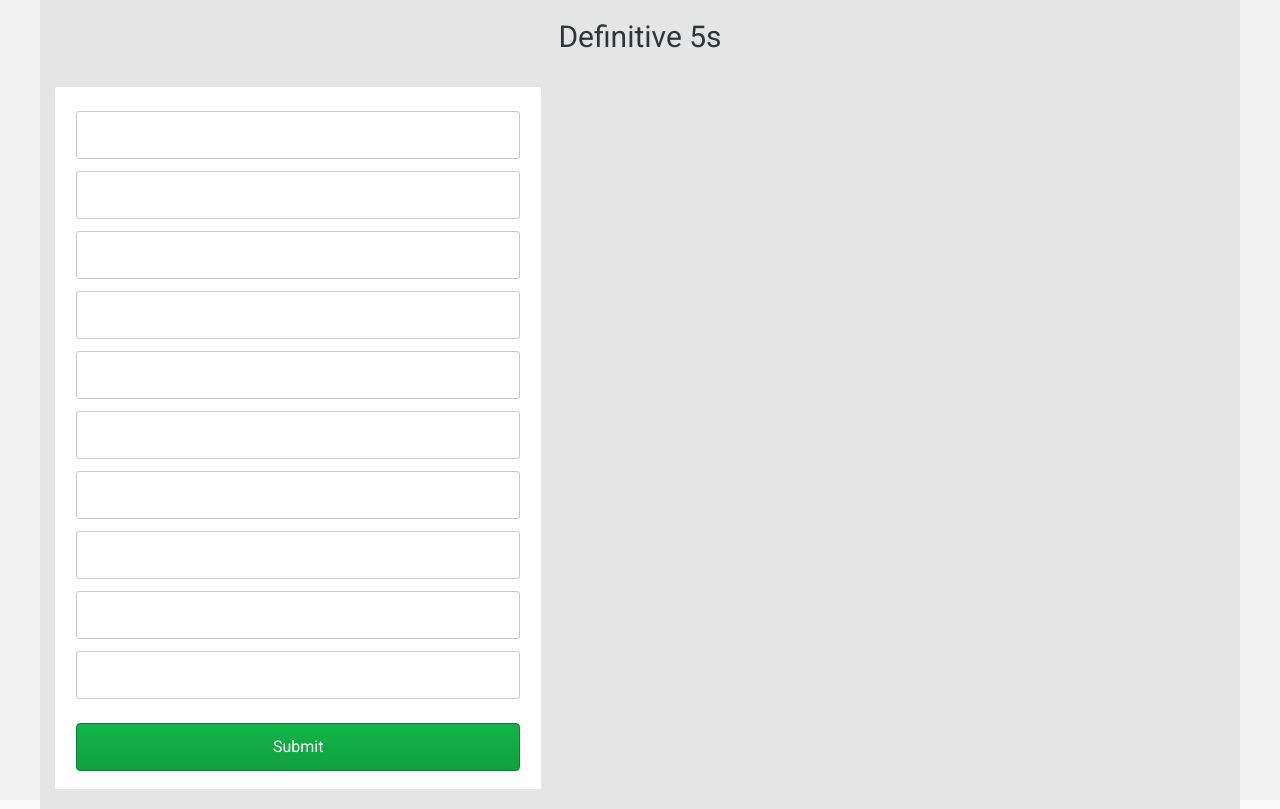
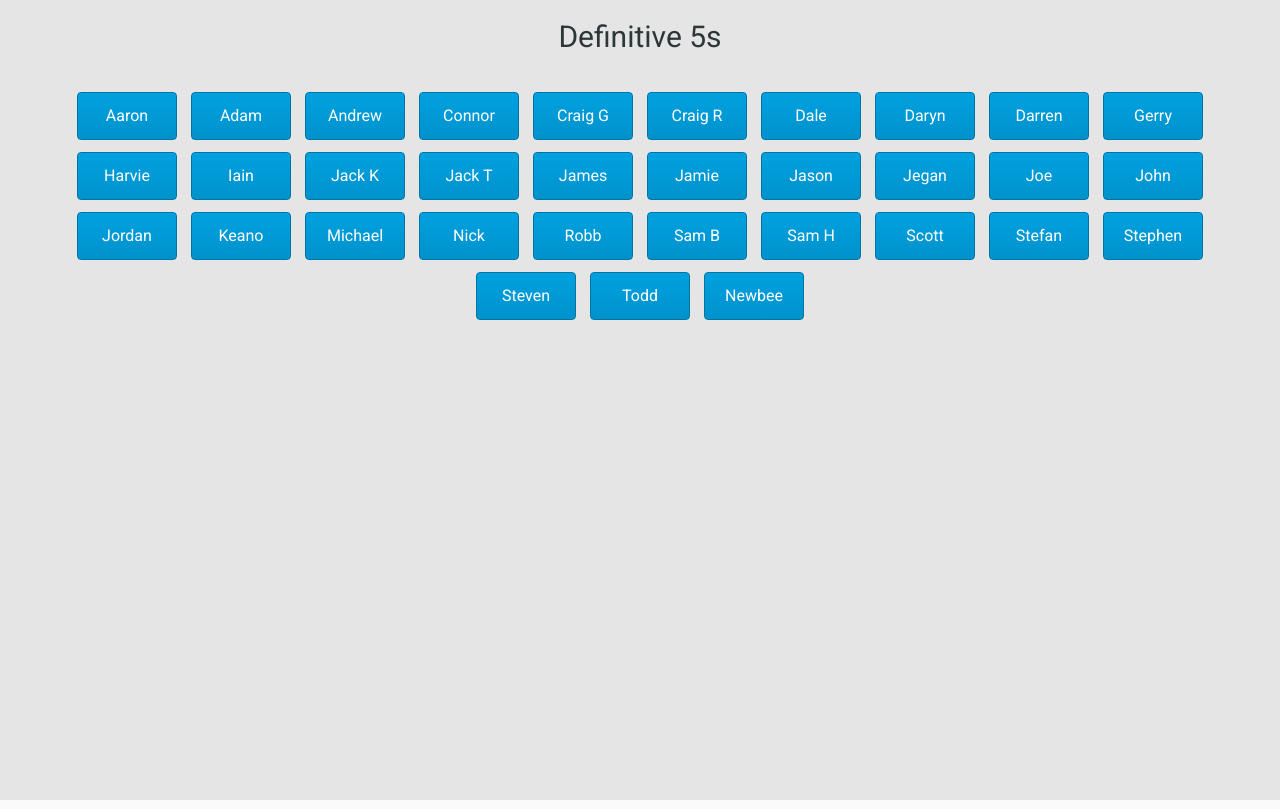
Before and after one commit to jordandavidson1990/team-generator, a React (Create React App) app: page / in a window 1280 px wide. Built offline with nearby package versions, Linux system fonts and the light colour scheme; no server answers.

Commit message:
adds clickable names

```diff
--- a/src/App.tsx
+++ b/src/App.tsx
@@ -3,7 +3,7 @@ import MainContainer from "./containers/MainContainer";
 
 function App() {
   return (
-    <div className="App ch-bg--grey-2">
+    <div className="App ch-bg--grey-3">
       <MainContainer />
     </div>
   );
--- a/src/components/Input.js
+++ b/src/components/Input.js
@@ -1,10 +1,10 @@
 import { useState } from "react";
 
-const Input = ({ i }) => {
-  const [input, setInput] = useState("");
+const Input = ({ i, lad }) => {
+  const [input, setInput] = useState(lad === "Newbee" ? "" : lad);
   return (
     <input
-      key={i}
+      key={lad}
       className="ch-mv--1 ch-form__control"
       value={input}
       onChange={e => setInput(e.target.value)}
--- /dev/null
+++ b/src/components/LadListItem.js
@@ -0,0 +1,13 @@
+const LadListItem = ({ lad, handleClick }) => {
+  return (
+    <button
+      className="ch-btn ch-btn--primary ch-ma--1"
+      onClick={() => handleClick(lad)}
+      style={{ width: "100px" }}
+    >
+      {lad}
+    </button>
+  );
+};
+
+export default LadListItem;
--- /dev/null
+++ b/src/components/ListOfLads.js
@@ -0,0 +1,20 @@
+import LadsSeeds from "../data/ladsSeeds.json";
+import LadListItem from "./LadListItem";
+
+const ListOfLads = ({ handleClick, clickedLads }) => {
+  const lads = sessionStorage.getItem("lads")
+    ? sessionStorage.getItem("lads")
+    : LadsSeeds.lads;
+
+  return (
+    <div className="ch-mb--3">
+      {lads
+        .filter(lad => !clickedLads.includes(lad))
+        .map(lad => (
+          <LadListItem lad={lad} handleClick={handleClick} key={lad} />
+        ))}
+    </div>
+  );
+};
+
+export default ListOfLads;
--- a/src/components/MixedTeams.js
+++ b/src/components/MixedTeams.js
@@ -13,7 +13,9 @@ const MixedTeams = ({ members, pokemonNames }) => {
           {capitalizeFirstLetter(shuffledPokemon[0])}
         </h2>
         {firstTeam.map(member => (
-          <h5 className="ch-fs--4">{capitalizeFirstLetter(member)}</h5>
+          <h5 className="ch-fs--4" key={member}>
+            {capitalizeFirstLetter(member)}
+          </h5>
         ))}
       </div>
       <hr className="ch-mv--4 ch-bg--ac-green ch-bb--3 ch-bc--ac-green" />
@@ -23,7 +25,9 @@ const MixedTeams = ({ members, pokemonNames }) => {
           {capitalizeFirstLetter(shuffledPokemon[1])}
         </h2>
         {lastTeam.map(member => (
-          <h5 className="ch-fs--4">{capitalizeFirstLetter(member)}</h5>
+          <h5 className="ch-fs--4" key={member}>
+            {capitalizeFirstLetter(member)}
+          </h5>
         ))}
       </div>
     </div>
--- a/src/components/TeamMembersList.js
+++ b/src/components/TeamMembersList.js
@@ -1,19 +1,31 @@
 import Input from "./Input";
 
-const TeamMembersList = ({ handleSubmit }) => {
-  const arrayOf10 = Array(10).fill(0);
+const TeamMembersList = ({ handleSubmit, clickedLads, removeLad }) => {
   return (
     <form onSubmit={handleSubmit} className="ch-width--5">
       <div className="ch-card">
         <div className="ch-card__content">
           <div className="ch-display--flex ch-form__group ch-flex-flow--column-wrap ch-mb--3">
-            {arrayOf10.map((x, i) => (
-              <Input i={i} key={i} />
+            {clickedLads.map((lad, i) => (
+              <div className="ch-display--flex" key={lad}>
+                <Input i={lad} lad={lad} />
+                <p
+                  className="ch-fs--2 ch-color--ac-red ch-text--bold ch-mt--auto ch-mb--auto ch-ml--1"
+                  onClick={() => removeLad(lad)}
+                >
+                  X
+                </p>
+              </div>
             ))}
           </div>
-          <button className="ch-btn ch-btn--success ch-width--12" type="submit">
-            Submit
-          </button>
+          {clickedLads.length === 10 && (
+            <button
+              className="ch-btn ch-btn--success ch-width--12"
+              type="submit"
+            >
+              Submit
+            </button>
+          )}
         </div>
       </div>
     </form>
--- a/src/containers/MainContainer.jsx
+++ b/src/containers/MainContainer.jsx
@@ -1,18 +1,20 @@
 import { useEffect, useState } from "react";
+import ListOfLads from "../components/ListOfLads";
 import MixedTeams from "../components/MixedTeams";
 import TeamMembersList from "../components/TeamMembersList";
 
 const MainContainer = () => {
-  const [members, setmembers] = useState([]);
+  const [members, setMembers] = useState([]);
   const [pokemonNames, setPokemonNames] = useState([]);
+  const [clickedLads, setClickedLads] = useState([]);
 
   const handleSubmit = e => {
     e.preventDefault();
-    setmembers([]);
+    setMembers([]);
     const valuesArray = Object.values(e.target).map(object => object.value);
     valuesArray.forEach(value => {
       if (value) {
-        setmembers(prev => [...prev, value]);
+        setMembers(prev => [...prev, value]);
       }
     });
   };
@@ -26,15 +28,37 @@ const MainContainer = () => {
       });
   }, []);
 
+  const handleClickLad = lad => {
+    if (!members.includes(lad)) {
+      setClickedLads(prevLads => [...prevLads, lad]);
+    }
+  };
+
+  const removeLad = lad => {
+    const filteredLads = clickedLads.filter(clickedLad => clickedLad !== lad);
+    setClickedLads(filteredLads);
+  };
+
   return (
     <div className="ch-container ch-bg--grey-3">
       <h1 className="ch-mt--3 ch-mb--5">Definitive 5s</h1>
-      <div className="ch-display--flex ch-mb--3">
-        <TeamMembersList handleSubmit={handleSubmit} />
-        {members.length > 0 && pokemonNames.length > 0 && (
-          <MixedTeams members={members} pokemonNames={pokemonNames} />
-        )}
-      </div>
+      {clickedLads.length < 10 && (
+        <ListOfLads handleClick={handleClickLad} clickedLads={clickedLads} />
+      )}
+      {clickedLads.length > 0 && (
+        <div className="ch-display--flex ch-mb--3">
+          <TeamMembersList
+            handleSubmit={handleSubmit}
+            clickedLads={clickedLads}
+            removeLad={removeLad}
+          />
+          {members.length === 10 &&
+            pokemonNames.length > 0 &&
+            clickedLads.length === 10 && (
+              <MixedTeams members={members} pokemonNames={pokemonNames} />
+            )}
+        </div>
+      )}
     </div>
   );
 };
--- /dev/null
+++ b/src/data/ladsSeeds.json
@@ -0,0 +1,37 @@
+{
+  "lads": [
+    "Aaron",
+    "Adam",
+    "Andrew",
+    "Connor",
+    "Craig G",
+    "Craig R",
+    "Dale",
+    "Daryn",
+    "Darren",
+    "Gerry",
+    "Harvie",
+    "Iain",
+    "Jack K",
+    "Jack T",
+    "James",
+    "Jamie",
+    "Jason",
+    "Jegan",
+    "Joe",
+    "John",
+    "Jordan",
+    "Keano",
+    "Michael",
+    "Nick",
+    "Robb",
+    "Sam B",
+    "Sam H",
+    "Scott",
+    "Stefan",
+    "Stephen",
+    "Steven",
+    "Todd",
+    "Newbee"
+  ]
+}
```
